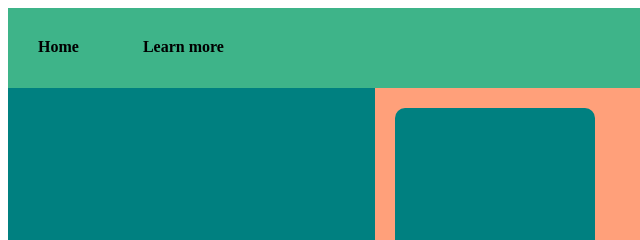
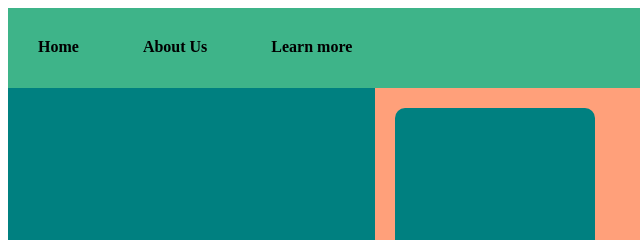
Before and after one commit to Hamzah-Mubaslat/My_First_Repo, a plain HTML site: page Index.html in a window 1280 px wide. Shown: the top 240 px of the page, 0-640 px from the left. Drawn offline with Linux system fonts and the light colour scheme.

Commit message:
Update Index.html

```diff
--- a/Index.html
+++ b/Index.html
@@ -7,6 +7,7 @@
         <nav>
           <div class="block_element">
             <a><div class="inline-block"><strong>Home</strong></div></a>
+            <a><div class="inline-block"><strong>About Us</strong></div></a>
             <a><div class="inline-block"><strong>Learn more</strong></div></a>
           </div>
         </nav>
```
